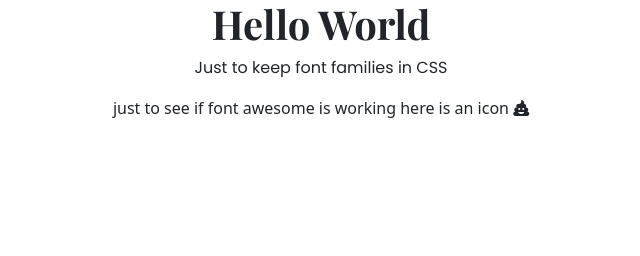
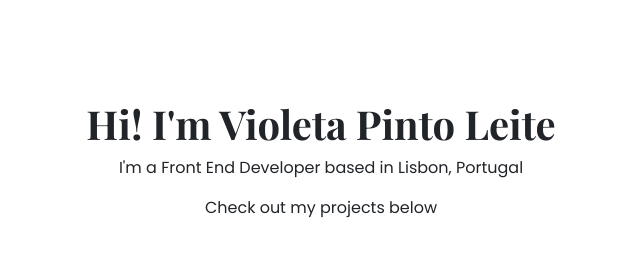
Before and after one commit to violetapintoleite/portfolio-project, a plain HTML site: page index.html in a window 1280 px wide. Shown: the whole page, without its empty margins (319-959 px from the left). Drawn offline with nearby package versions, Linux system fonts and the light colour scheme.

Commit message:
Worked on html and css of hero

```diff
--- a/index.html
+++ b/index.html
@@ -11,13 +11,12 @@
 <script src="https://cdn.jsdelivr.net/npm/bootstrap@5.0.0-beta2/dist/js/bootstrap.bundle.min.js" integrity="sha384-b5kHyXgcpbZJO/tY9Ul7kGkf1S0CWuKcCD38l8YkeH8z8QjE0GmW1gYU5S9FOnJ0" crossorigin="anonymous"></script>
 <script src="https://kit.fontawesome.com/dc79c7df1a.js" crossorigin="anonymous"></script>
 
-   <title>Document</title>
+   <title>Violeta's Portfolio</title>
 </head>
 <body>
-    <h1 class="text-center">Hello World</h1>
-    <p class="text-center">Just to keep font families in CSS</p>
-    <div class="text-center">
-        just to see if font awesome is working here is an icon <i class="fas fa-poo"></i>
-    </div>
+    <h1 class="text-center">Hi! I'm Violeta Pinto Leite</h1>
+    <p class="text-center">I'm a Front End Developer based in Lisbon, Portugal</p>
+    <p class="text-center">Check out my projects below</p>
+
 </body>
 </html>
--- a/styles/portfolio.css
+++ b/styles/portfolio.css
@@ -1,5 +1,6 @@
 h1{
     font-family: 'Playfair Display', serif;
+    padding-top: 100px;
 }
 
 p{
```
